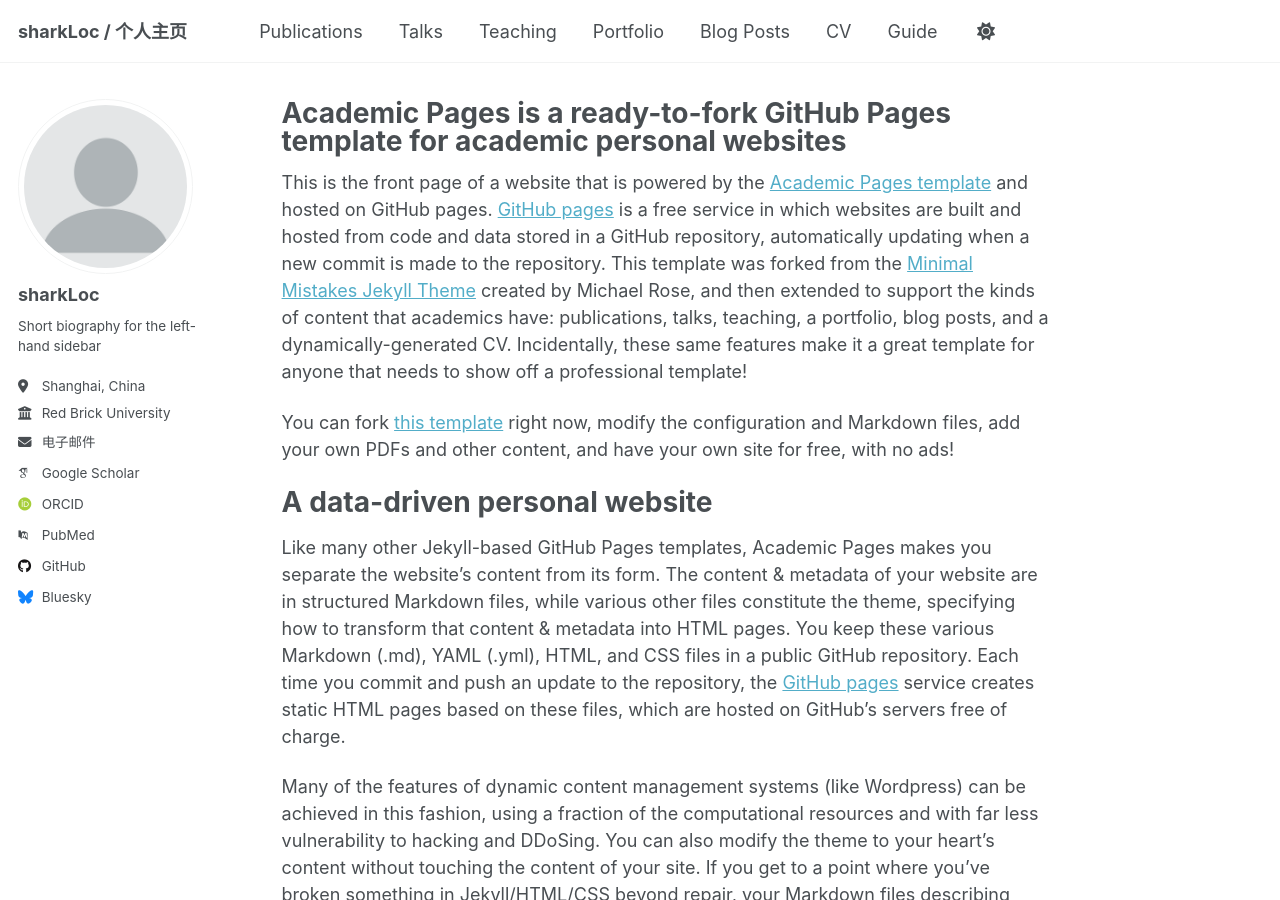
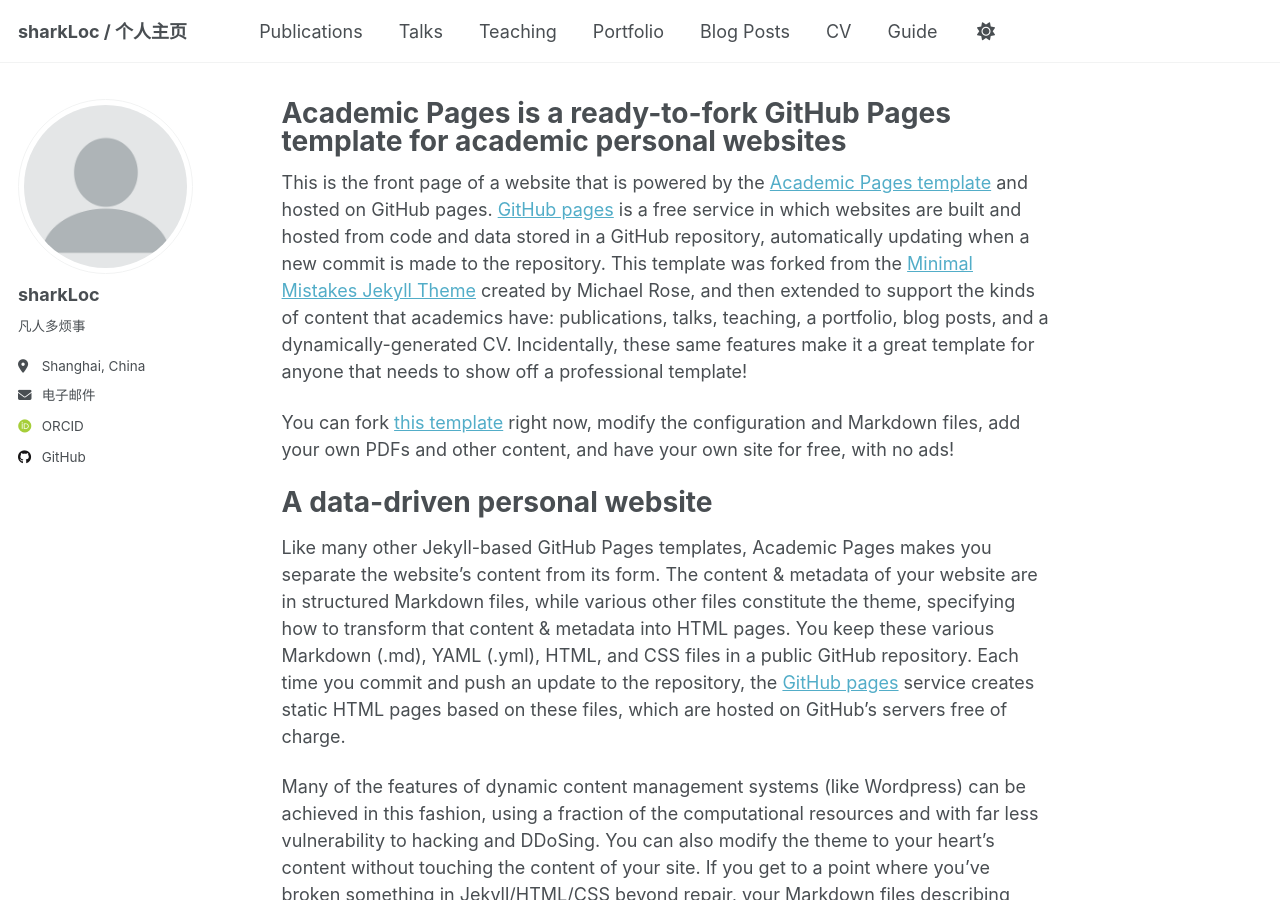
Before and after one commit to sharkLoc/sharkLoc.github.io, a Jekyll site: the page built from _pages/about.md, in a window 1280 px wide and 900 px high. Built offline with Jekyll 4.4.1, drawn with Linux system fonts in a browser that asks for light colours; some web fonts are replaced; a script that is not in the unit is left out.

Commit message:
modified _config

```diff
--- a/_config.yml
+++ b/_config.yml
@@ -24,59 +24,59 @@
   # Biographic information
   avatar           : "profile.png"
   name             : "sharkLoc"
-  pronouns         : # example: "she/her"
-  bio              : "Short biography for the left-hand sidebar"
+  # pronouns         : # example: "she/her"
+  bio              : "凡人多烦事"
   location         : "Shanghai, China"
-  employer         : "Red Brick University"
+  # employer         : "Red Brick University"
   uri              : # URL
-  email            : "none@example.org"
+  email            : "mmtinfo@163.com"
 
   # Academic websites
-  academia         : # URL
-  arxiv            : # URL - Update with the correct link to your profile
-  googlescholar    : "https://scholar.google.com/citations?user=PS_CX0AAAAAJ"
-  inspire-hep      : # URL
-  impactstory      : # URL
-  orcid            : "http://orcid.org/yourorcidurl"
-  semantic         : # URL
-  pubmed           : "https://www.ncbi.nlm.nih.gov/pubmed/?term=john+snow"
-  researchgate     : # URL
-  scopus           : # URL
+  # academia         : # URL
+  # arxiv            : # URL - Update with the correct link to your profile
+  # googlescholar    : "https://scholar.google.com/citations?user=PS_CX0AAAAAJ"
+  # inspire-hep      : # URL
+  # impactstory      : # URL
+  orcid            : "https://orcid.org/0000-0002-0730-5670"
+  # semantic         : # URL
+  # pubmed           : "https://www.ncbi.nlm.nih.gov/pubmed/?term=john+snow"
+  # researchgate     : # URL
+  # scopus           : # URL
 
   # Repositories and software development
-  bitbucket        : # Username - Update with your username on the site
-  codepen          : # Username
-  dribbble         : # Username
-  github           : "academicpages"
-  kaggle           : # Username
-  stackoverflow    : # User number or user number and name (i.e., use "1" or "1/jeff-atwood")
+  # bitbucket        : # Username - Update with your username on the site
+  # codepen          : # Username
+  # dribbble         : # Username
+  github           : "sharkLoc"
+  # kaggle           : # Username
+  # stackoverflow    : # User number or user number and name (i.e., use "1" or "1/jeff-atwood")
 
   # Social media
-  artstation       : # Username
-  bluesky          : "bsky.app" # Replace this with you Bluesky username
-  facebook         : # Username
-  flickr           : # Username
-  foursquare       : # Username
-  goodreads        : # Username
-  google_plus      : # Username
-  keybase          : # Username
-  instagram        : # Username
-  lastfm           : # Username
-  linkedin         : # Username
-  mastodon         : # URL
-  medium           : # URL
-  pinterest        : # Username
-  soundcloud       : # Username
-  steam            : # Username
-  telegram         : # URL
-  tumblr           : # Username
-  twitter          : # Username for X / Twitter
-  vine             : # Username
-  weibo            : # Username
-  wikipedia        : # Username
-  xing             : # Username
-  youtube          : # Username
-  zhihu            : # Username
+  # artstation       : # Username
+  # bluesky          : "bsky.app" # Replace this with you Bluesky username
+  # facebook         : # Username
+  # flickr           : # Username
+  # foursquare       : # Username
+  # goodreads        : # Username
+  # google_plus      : # Username
+  # keybase          : # Username
+  # instagram        : # Username
+  # lastfm           : # Username
+  # linkedin         : # Username
+  # mastodon         : # URL
+  # medium           : # URL
+  # pinterest        : # Username
+  # soundcloud       : # Username
+  # steam            : # Username
+  # telegram         : # URL
+  # tumblr           : # Username
+  # twitter          : # Username for X / Twitter
+  # vine             : # Username
+  # weibo            : # Username
+  # wikipedia        : # Username
+  # xing             : # Username
+  # youtube          : # Username
+  # zhihu            : # Username
 
 # Publication Category - The following the list of publication categories and their headings
 publication_category:
```
